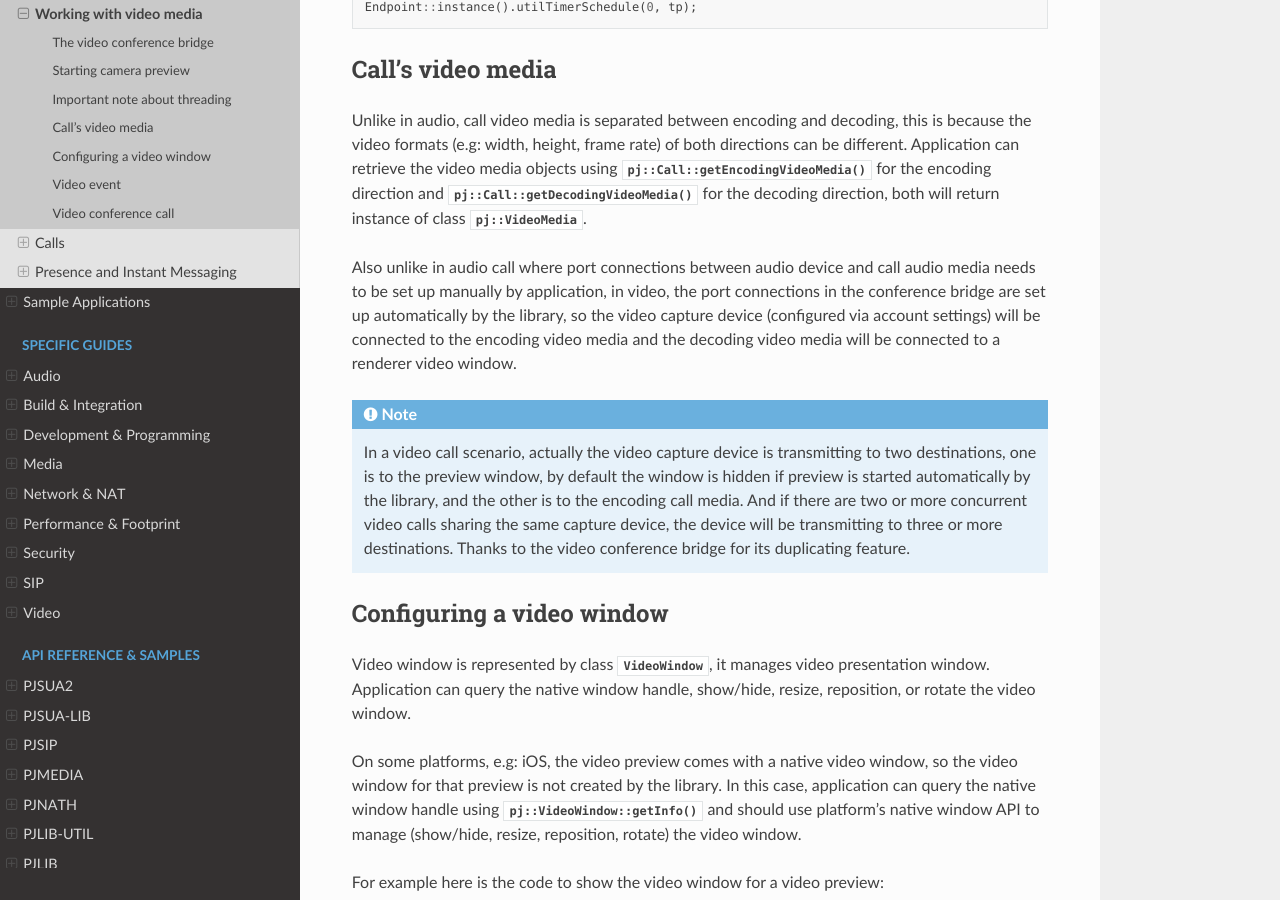
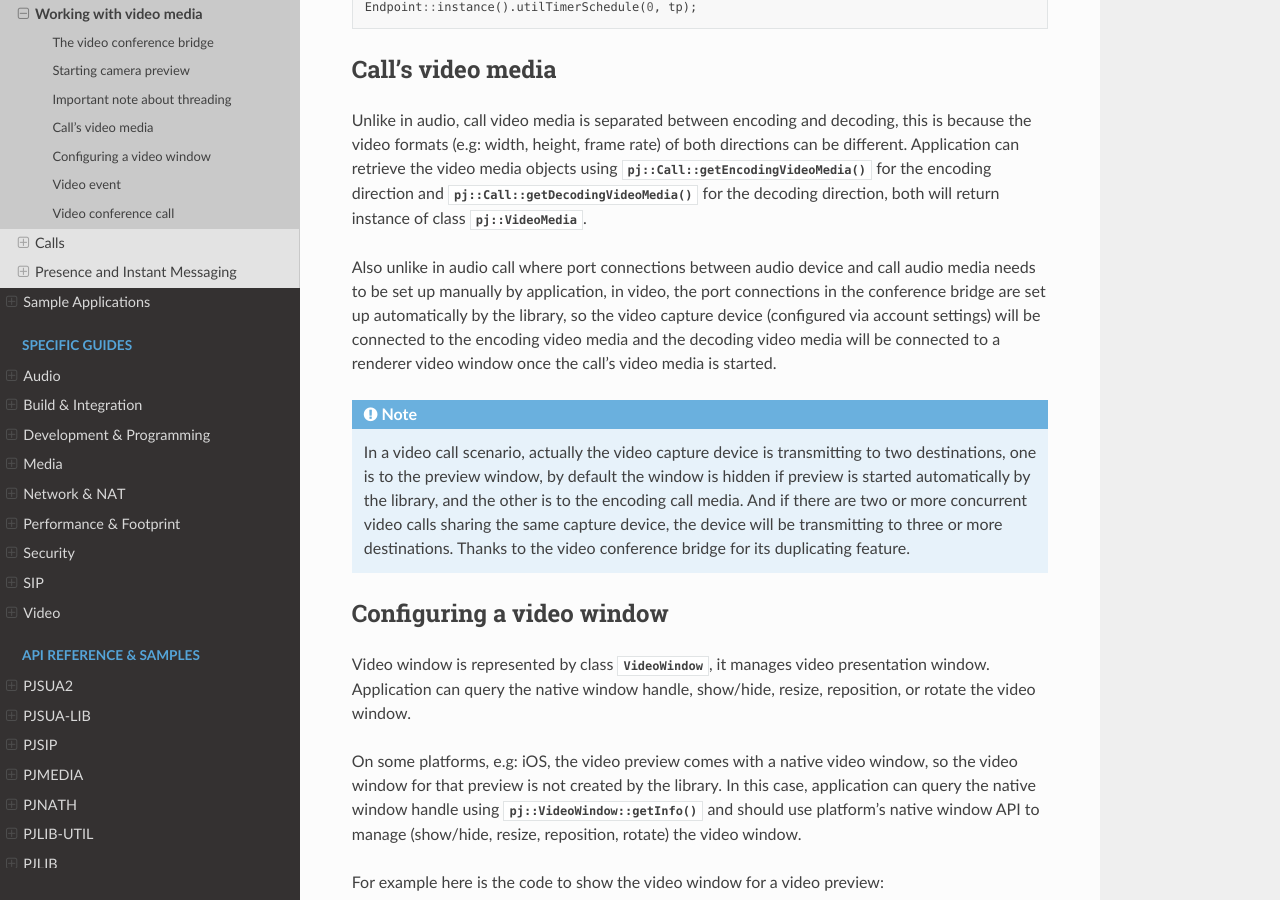
Before and after one commit to pjsip/pjproject_docs, a Sphinx documentation site: the page built from docs/source/pjsua2/using/media_video.rst, in a window 1280 px wide and 900 px high, scrolled down 3256 px. Built offline with Sphinx 7.4.7 and the Read the Docs theme 2.0.0, drawn with Linux system fonts in a browser that asks for light colours; the version number could not be read and is left out; some of the changed text lies outside the part shown.

Commit message:
Modifications based on comment

```diff
--- a/docs/source/pjsua2/using/media_video.rst
+++ b/docs/source/pjsua2/using/media_video.rst
@@ -172,7 +172,7 @@ Also unlike in audio call where port connections between audio device and call a
 to be set up manually by application, in video, the port connections in the conference bridge
 are set up automatically by the library, so the video capture device (configured via account settings)
 will be connected to the encoding video media and the decoding video media will be connected
-to a renderer video window.
+to a renderer video window once the call's video media is started.
 
 .. note::
 
```
Also changed, not shown: other parts of docs/source/pjsua2/using/media_video.rst (+1 -1 lines).
